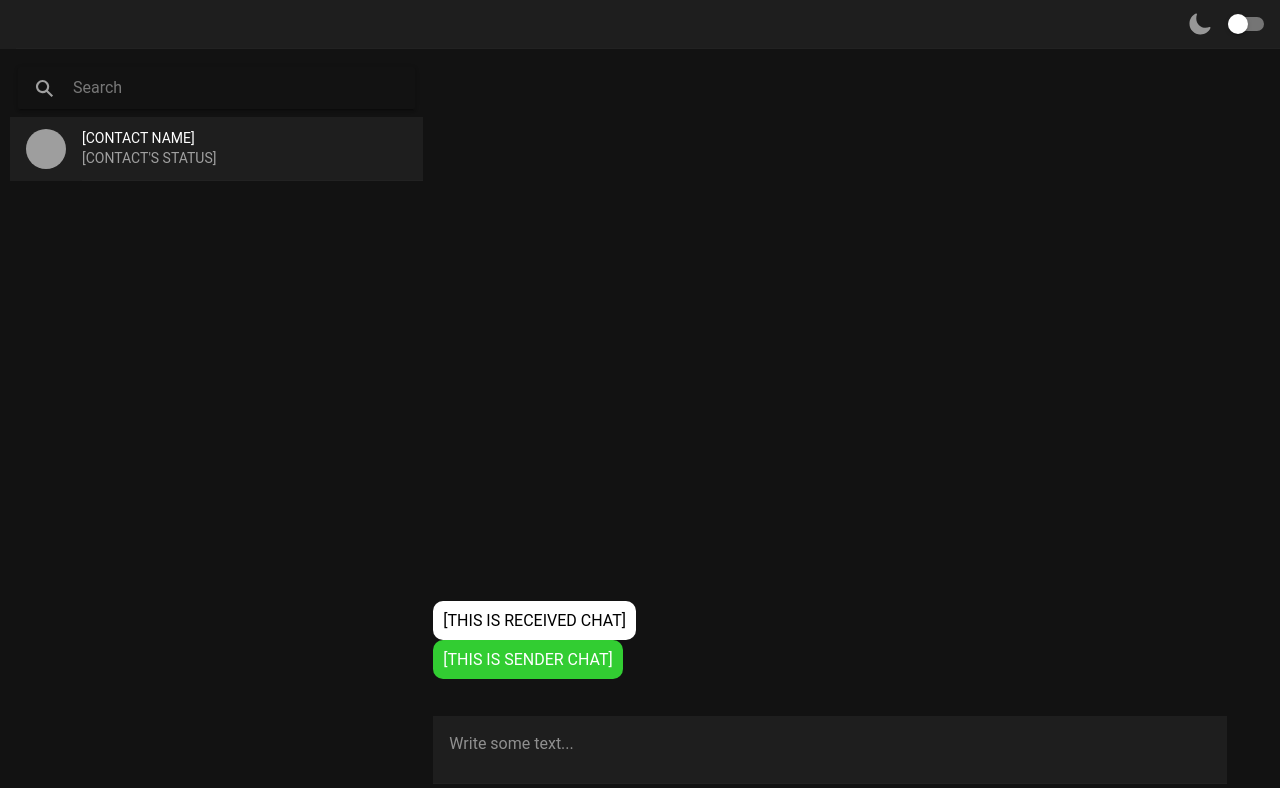
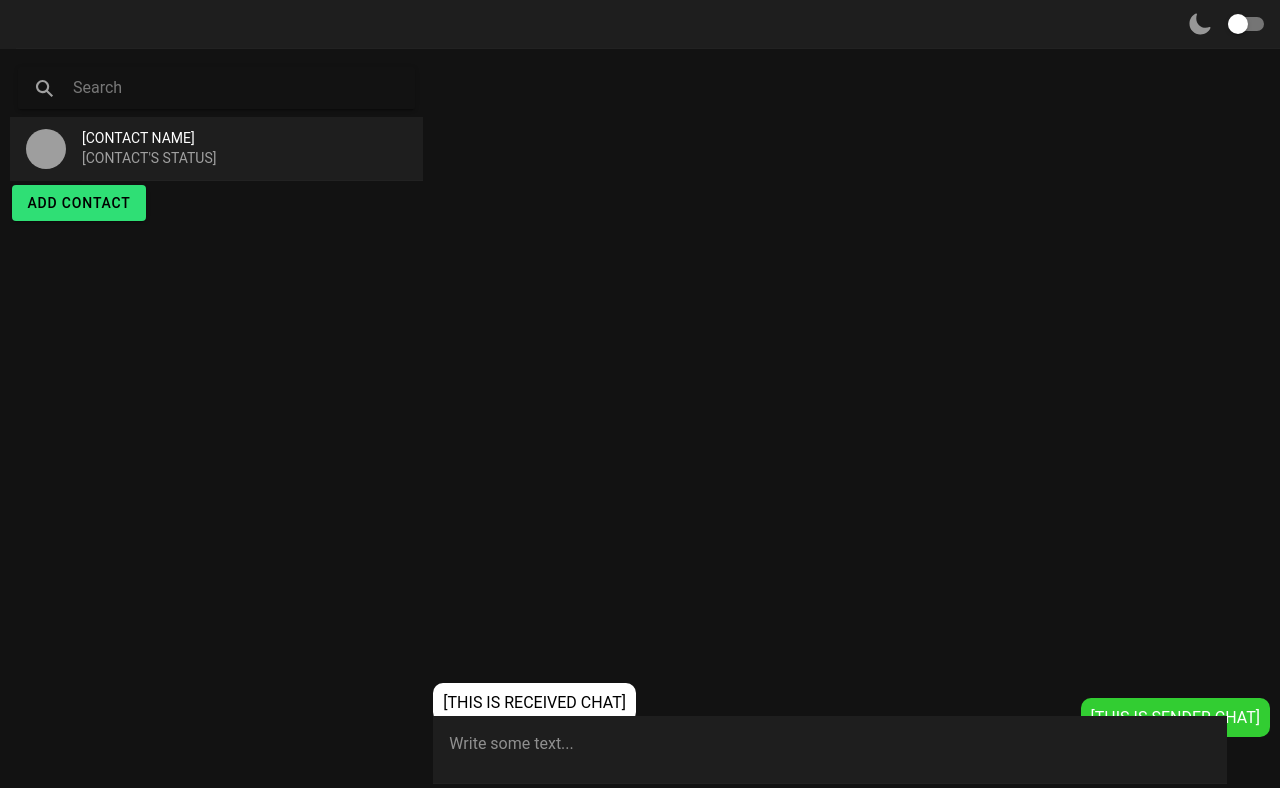
Before and after one commit to lucaperullo/M8-FinalBW_WhatsappClone, a React (Create React App) app: page /chat in a window 1280 px wide. Shown: the top 788 px of the page. Built offline with nearby package versions, Linux system fonts and the light colour scheme; grey boxes are pictures that could not be loaded.

Commit message:
add empty modal

```diff
--- a/src/components/Chat.tsx
+++ b/src/components/Chat.tsx
@@ -10,12 +10,12 @@ const Chat = () => {
   return (
     <IonContainer fullscreen>
       <ChatContainer>
-        <div>
+        <BlockDiv>
           <SenderBubble>[THIS IS SENDER CHAT]</SenderBubble>
-        </div>
-        <div>
+        </BlockDiv>
+        <BlockDiv>
         <ReceivedBubble>[THIS IS RECEIVED CHAT]</ReceivedBubble>
-        </div>
+        </BlockDiv>
       </ChatContainer>
           <IonItems>
             <IonTextarea placeholder="Write some text..."
@@ -40,26 +40,32 @@ const ChatContainer = styled.div`
   display: flex;
   flex-direction: column-reverse;
   height: 100%;
-  width: 100%;
+   width: 100%;
   padding-bottom: 20vh;
 `
-const SenderBubble = styled.span`
+const SenderBubble = styled.p`
   color: white;
-  display: inline-block;
   padding: 10px;
   background-color: limegreen;
   border-radius: 10px;
-  margin-top: 10px;
-  margin-bottom: 10px;
+  display: inline-block;
+  position: absolute;
+  right: 0
 `
-
-const ReceivedBubble = styled.span`
+const ReceivedBubble = styled.p`
   color: black;
   padding: 10px;
   background-color: white;
   border-radius: 10px;
-  margin-top: 10px;
-  margin-bottom: 10px;
+  display: inline-block;
+  position: absolute;
+  left: 0
 `
-
+const BlockDiv = styled.div`
+  width: 100%;
+  margin-top: 7.5px;
+  margin-bottom: 7.5px;
+  position: relative;
+  display: block;
+`
 export default Chat;
--- a/src/components/Contacts.tsx
+++ b/src/components/Contacts.tsx
@@ -1,15 +1,16 @@
-import React from 'react';
-import { IonContent, IonItem, IonAvatar, IonLabel, IonSearchbar } from '@ionic/react';
+import React, { useState } from 'react';
+import { IonButton, IonContent, IonItem, IonAvatar, IonLabel, IonSearchbar } from '@ionic/react';
+import NewContactModal from './NewContactModal';
 
 import '../theme/style.css'
 
-const Contacts: React.FC = () => (
+const Contacts: React.FC = () =>{
+
+  const [modalShow, setModalShow] = useState<boolean>(false)
+
+  return(
     <IonContent
-  fullscreen
-    scrollEvents={true}
-    onIonScrollStart={() => {}}
-    onIonScrollEnd={() => {}}>
-
+    fullscreen>
         <IonSearchbar
         // value={searchText}
         // onIonChange={e => setSearchText(e.detail.value!)}
@@ -23,7 +24,10 @@ const Contacts: React.FC = () => (
           <p>[CONTACT'S STATUS]</p>
         </IonLabel>
       </IonItem>
+      <IonButton onClick={() => setModalShow(true)}>Add contact</IonButton>
+      <NewContactModal modalShow={modalShow} setModalShow={setModalShow}/>
     </IonContent>
 )
+}
 
 export default Contacts
--- /dev/null
+++ b/src/components/NewContactModal.tsx
@@ -0,0 +1,19 @@
+import { IonModal, IonButton, IonContent } from '@ionic/react';
+
+interface ModalProps {
+  modalShow: boolean
+  setModalShow: (arg0: boolean) => void
+}
+const NewContactModal = (props: ModalProps) => {
+
+  return (
+    <IonContent>
+      <IonModal isOpen={props.modalShow} cssClass='my-custom-class'>
+        <p>This is modal content</p>
+        <IonButton onClick={() => props.setModalShow(false)}>Close Modal</IonButton>
+      </IonModal>
+    </IonContent>
+  );
+};
+
+export default NewContactModal
--- a/src/pages/MainPage.tsx
+++ b/src/pages/MainPage.tsx
@@ -10,17 +10,17 @@ const MainPage = () => {
   return (
     <IonContent fullscreen>
       <IonGrid>
-      <ModRow>
-      <IonCol size="4"><Contacts /></IonCol>
-      <IonCol><Chat /></IonCol>
-      </ModRow>
+      <IonRow>
+        <ModCol size="4"><Contacts /></ModCol>
+        <ModCol><Chat /></ModCol>
+      </IonRow>
       </IonGrid>
     </IonContent>
 
   );
 };
 
-const ModRow = styled(IonRow)`
+const ModCol = styled(IonCol)`
   height: 100vh
 `
 
```
Lines whose indentation alone changed are shown as unchanged.
